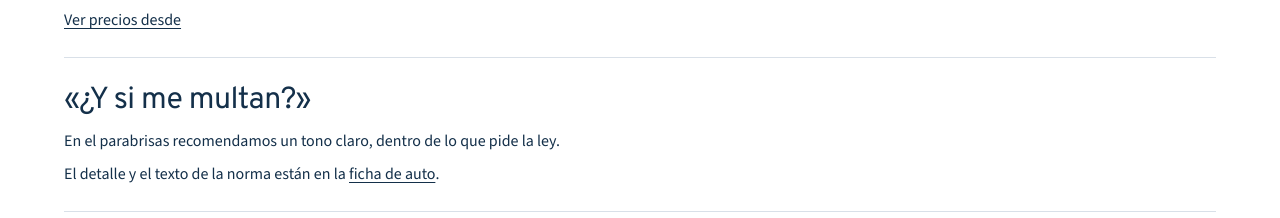
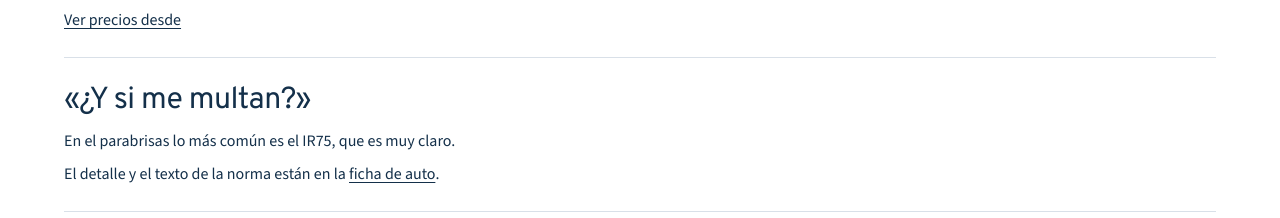
Before and after one commit to juanchalita00/hightech-web2, a Next.js app: page /boceto/portada in a window 1280 px wide. Shown: the part 5760-5978 px from the top of the page. Built offline with nearby package versions, Linux system fonts and the light colour scheme; no server answers.

Commit message:
boceto portada: quita el claim legal de #multa
Sustituye «dentro de lo que pide la ley» por el texto ya aprobado: «En el parabrisas lo más común es el IR75, que es muy claro.» El enlace a la ficha se mantiene.

```diff
--- a/src/app/boceto/portada/page.tsx
+++ b/src/app/boceto/portada/page.tsx
@@ -326,7 +326,7 @@ export default function BocetoPortadaPage() {
 
           <div className={styles.objection} id="multa">
             <h3>«¿Y si me multan?»</h3>
-            <p>En el parabrisas recomendamos un tono claro, dentro de lo que pide la ley.</p>
+            <p>En el parabrisas lo más común es el IR75, que es muy claro.</p>
             <p>El detalle y el texto de la norma están en la <a href="/boceto/ficha-ir15-auto/#ley">ficha de auto</a>.</p>
           </div>
 
```
